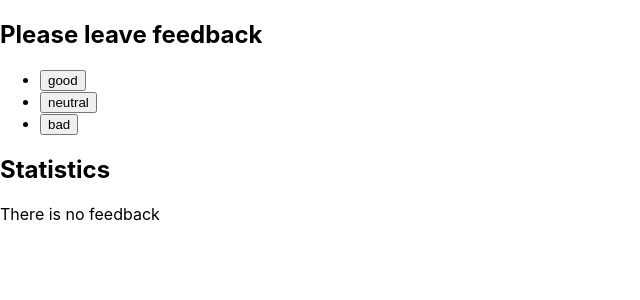
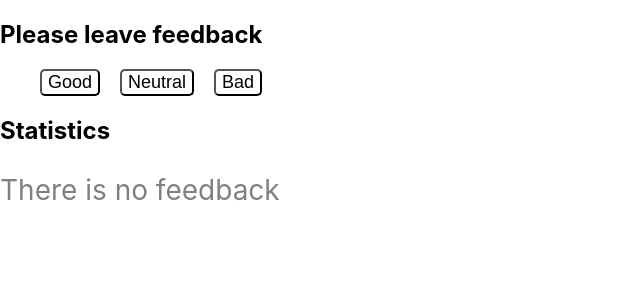
Before and after one commit to AnastasiiaZastup/goit-react-hw-02-feedback, a React (Create React App) app: page / in a window 1280 px wide. Shown: the top 300 px of the page, without its empty margins (0-640 px from the left). Built offline with nearby package versions, Linux system fonts and the light colour scheme.

Commit message:
last commit

```diff
--- a/package.json
+++ b/package.json
@@ -11,6 +11,7 @@
     "react-dom": "^18.1.0",
     "react-router-dom": "^6.20.0",
     "react-scripts": "5.0.1",
+    "styled-components": "^6.1.1",
     "web-vitals": "^2.1.3"
   },
   "scripts": {
--- a/src/components/FeedbackOptions/FeedbackOptions.js
+++ b/src/components/FeedbackOptions/FeedbackOptions.js
@@ -1,13 +1,14 @@
 import React from 'react';
+import { Button, List } from './FeedbackOptions.styled';
 
 export const FeedbackOptions = ({ options, onLeaveFeedback }) => {
     return (
-      <ul>
+      <List>
         {options.map(option => (
           <li key={option}>
-            <button onClick={() => onLeaveFeedback(option)}>{option}</button>
+            <Button onClick={() => onLeaveFeedback(option)}>{option}</Button>
           </li>
         ))}
-      </ul>
+      </List>
   );
 };
--- /dev/null
+++ b/src/components/FeedbackOptions/FeedbackOptions.styled.js
@@ -0,0 +1,16 @@
+import styled from 'styled-components';
+
+export const List = styled.ul`
+    display: flex;
+    gap: 20px;
+    list-style: none;
+`;
+
+export const Button = styled.button`
+    text-transform: capitalize;
+    font-size: large;
+    background-color: #ffffff;
+    cursor: pointer;
+    font-weight: 500;
+    border-radius: 5px;
+`;
--- /dev/null
+++ b/src/components/GlobalStyles.js
@@ -0,0 +1,23 @@
+import { createGlobalStyle } from 'styled-components';
+
+export const GlobalStyles = createGlobalStyle`
+  body {
+    margin: 0;
+    padding: 30px;
+  }
+
+  ul {
+    padding: 0;
+    list-style: none;
+  }
+  img {
+    display: block;
+    max-width: 100%;
+  }
+  *, *::before, *::after {
+    box-sizing: border-box;
+  }
+  h2 {
+    font-size: 40px;
+  }
+`;
--- a/src/components/Notofication/Notofication.js
+++ b/src/components/Notofication/Notofication.js
@@ -1,5 +1,6 @@
 import React from 'react';
+import { Notific } from './Notofication.styled';
 
 export const Notofication = ({ message }) => {
-    return <p>{message}</p>;
+    return <Notific>{message}</Notific>;
 };
--- /dev/null
+++ b/src/components/Notofication/Notofication.styled.js
@@ -0,0 +1,6 @@
+import styled from 'styled-components';
+
+export const Notific = styled.p`
+  font-size: 28px;
+  color: grey;
+`;
--- a/src/components/Statistics/Statistics.js
+++ b/src/components/Statistics/Statistics.js
@@ -1,26 +1,27 @@
 import React from 'react';
+import { Text } from './Statistics.styled';
 
 export const Statistics = ({ good, neutral, bad, total, positivePercentage }) => {
     return (
         <ul>
             <li>
-                <p>Good: { good}</p>
+                <Text>Good: { good}</Text>
             </li>
 
             <li>
-                <p>Neutral: {neutral}</p>
+                <Text>Neutral: {neutral}</Text>
             </li>
 
             <li>
-                <p>Bad: {bad}</p>
+                <Text>Bad: {bad}</Text>
             </li>
 
             <li>
-                <p>Total: {total}</p>
+                <Text>Total: {total}</Text>
             </li>
 
             <li>
-                <p>Positive Feedback: {positivePercentage}%</p>
+                <Text>Positive Feedback: {positivePercentage}%</Text>
             </li>
         </ul>
     )
--- /dev/null
+++ b/src/components/Statistics/Statistics.styled.js
@@ -0,0 +1,6 @@
+import styled from 'styled-components';
+
+export const Text = styled.p`
+    font-size: 24px;
+    margin-left: 20px;
+`;
```
Also changed, not shown: 1 other file (tests, documents, lock files or other folders).
